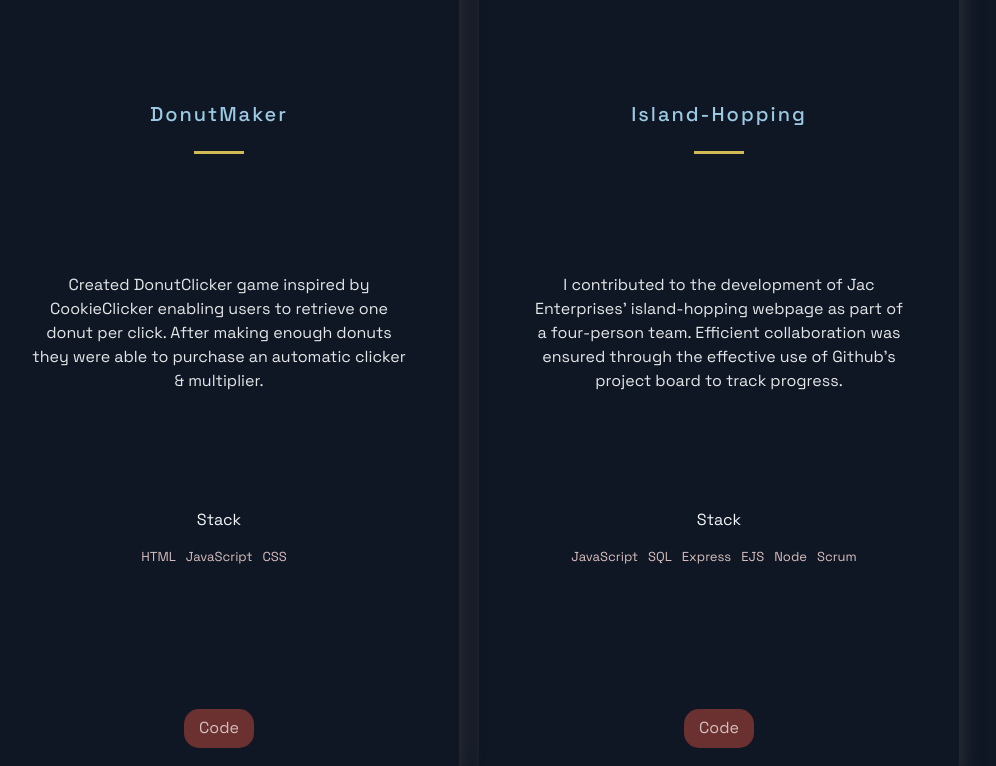
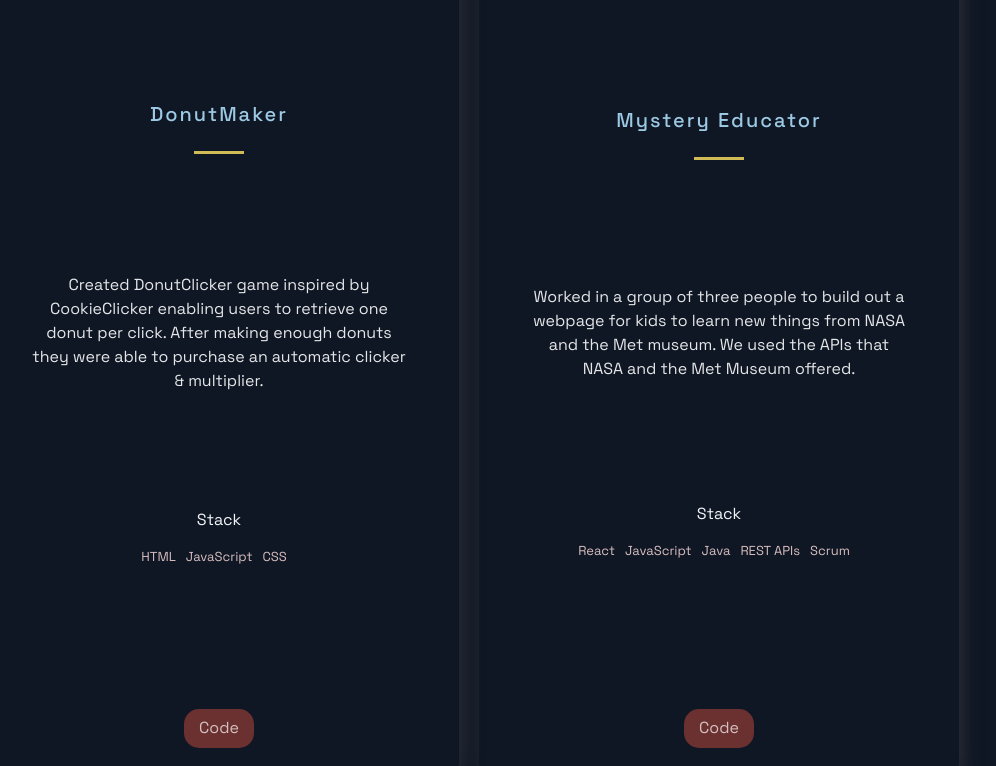
Before and after one commit to WolfgangA1/portfolio, a Next.js app: page / in a window 1280 px wide. Shown: the part 1254-2020 px from the top of the page, without its empty margins (171-1167 px from the left). Built offline with nearby package versions, Linux system fonts and the light colour scheme.

Commit message:
fixed urls to my projects

```diff
--- a/src/constants/constants.js
+++ b/src/constants/constants.js
@@ -17,15 +17,15 @@ export const projects = [
     visit: 'https://github.com/WolfgangA1/donut-maker-WolfgangA1',
     id: 1,
   },
-  {
-    title: 'Island-Hopping',
-    description: "I contributed to the development of Jac Enterprises' island-hopping webpage as part of a four-person team. Efficient collaboration was ensured through the effective use of Github's project board to track progress.",
-      image: 'images/3.jpg',
-      tags: ['JavaScript', 'SQL', 'Express', 'EJS', 'Node', 'Scrum'],
-    source: 'https://google.com',
-    visit: 'https://github.com/WolfgangA1/first-team-project-team-island-hnpw',
-    id: 2,
-  },
+  // {
+  //   title: 'Island-Hopping',
+  //   description: "I contributed to the development of Jac Enterprises' island-hopping webpage as part of a four-person team. Efficient collaboration was ensured through the effective use of Github's project board to track progress.",
+  //     image: 'images/3.jpg',
+  //     tags: ['JavaScript', 'SQL', 'Express', 'EJS', 'Node', 'Scrum'],
+  //   source: 'https://google.com',
+  //   visit: 'https://github.com/WolfgangA1/first-team-project-team-island-hnpw',
+  //   id: 2,
+  // },
   {
     title: 'Mystery Educator',
     description: "Worked in a group of three people to build out a webpage for kids to learn new things from NASA and the Met museum. We used the APIs that NASA and the Met Museum offered.",
```
